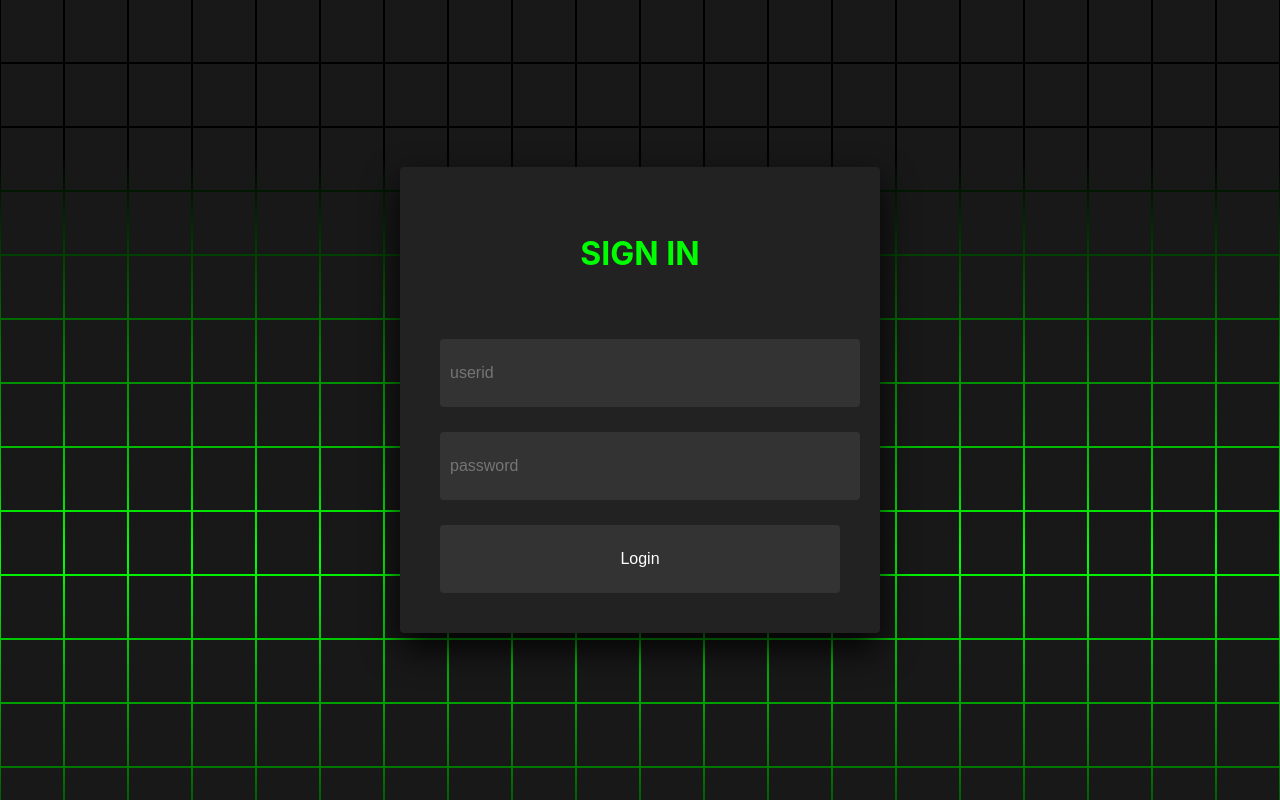
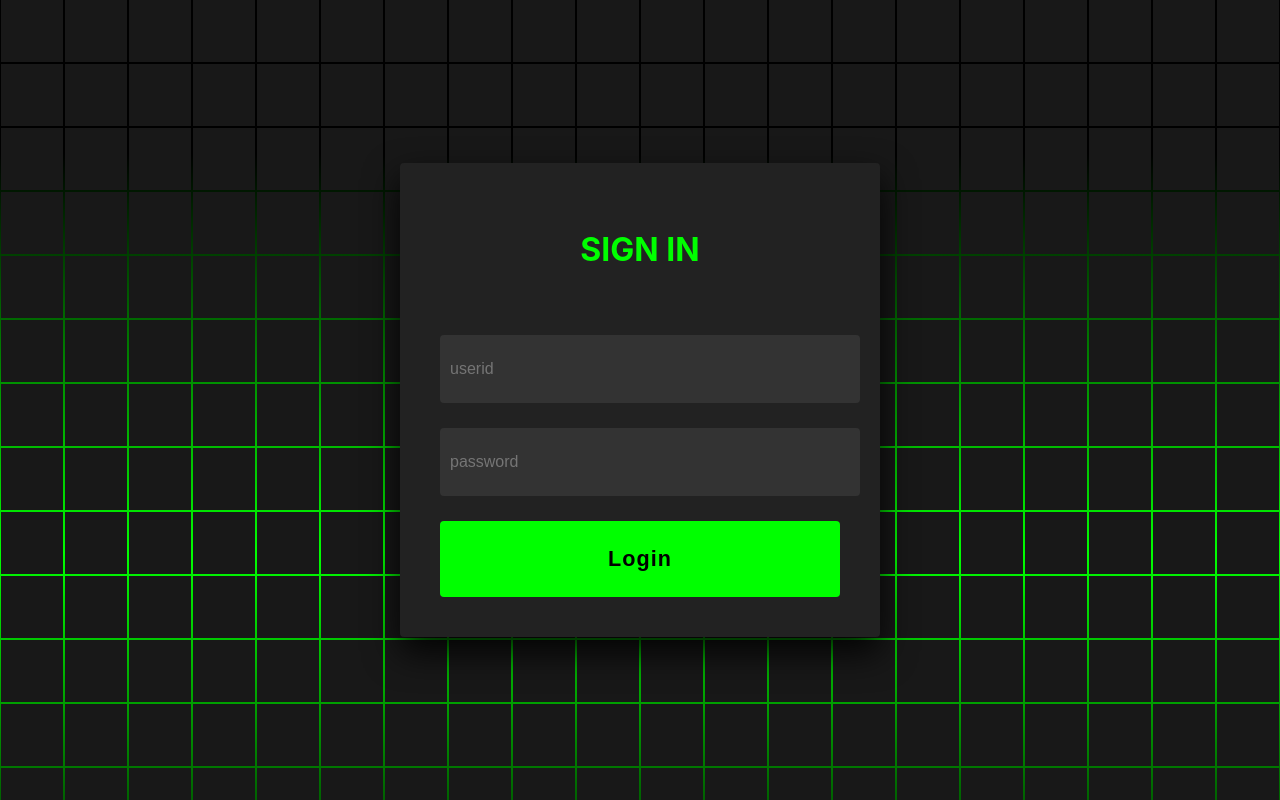
Before and after one commit to dorodango-maker/devday-ctf-samples, a React (Create React App) app in the folder client/src/: page /login in a window 1280 px wide. Built offline with nearby package versions, Linux system fonts and the light colour scheme.

Commit message:
fix: ログイン画面のCSSを修正

```diff
--- a/client/src/src/components/Login.tsx
+++ b/client/src/src/components/Login.tsx
@@ -67,7 +67,7 @@ export default function Login() {
                 placeholder="userid"
                 {...register("userid", { required: "userid is required" })}
               />
-              <ErrorMessage errors={errors} name="userid" as={<p />} />
+              <ErrorMessage errors={errors} name="userid" as={StyledError} />
             </InputBox>
             <InputBox>
               <input
@@ -76,7 +76,7 @@ export default function Login() {
                 placeholder="password"
                 {...register("password", { required: "Password is required" })}
               />
-              <ErrorMessage errors={errors} name="password" as={<p />} />
+              <ErrorMessage errors={errors} name="password" as={StyledError} />
             </InputBox>
             <InputBox>
               <input type="submit" value="Login" />
@@ -176,18 +176,30 @@ const InputBox = styled.div`
     font-weight: 500;
     font-size: 1em;
     ::placeholder {
-      /* Chrome, Firefox, Opera, Safari 10.1+ */
       color: #aaa;
-      opacity: 1; /* Firefox */
+      opacity: 1;
     }
     :-ms-input-placeholder {
-      /* Internet Explorer 10-11 */
       color: #aaa;
     }
     ::-ms-input-placeholder {
-      /* Microsoft Edge */
       color: #aaa;
     }
+  }
+  input[type="submit"] {
+    background: #0f0; /* Green background */
+    color: #000; /* Black text color */
+    font-weight: 600;
+    font-size: 1.35em;
+    letter-spacing: 0.05em;
+    cursor: pointer;
+    transition: background-color 0.3s, opacity 0.2s;
+  }
+  input[type="submit"]:hover {
+    background-color: #0c0; /* Slightly darker green */
+  }
+  input[type="submit"]:active {
+    opacity: 0.6;
   }
   i {
     position: absolute;
@@ -206,6 +218,12 @@ const InputBox = styled.div`
   }
 `;
 
+const StyledError = styled.p`
+  color: #ff686b;
+  font-size: 0.8em;
+  margin-top: 5px;
+`;
+
 const Error = styled.div`
   color: #ff686b;
   font-size: 0.8em;
```
